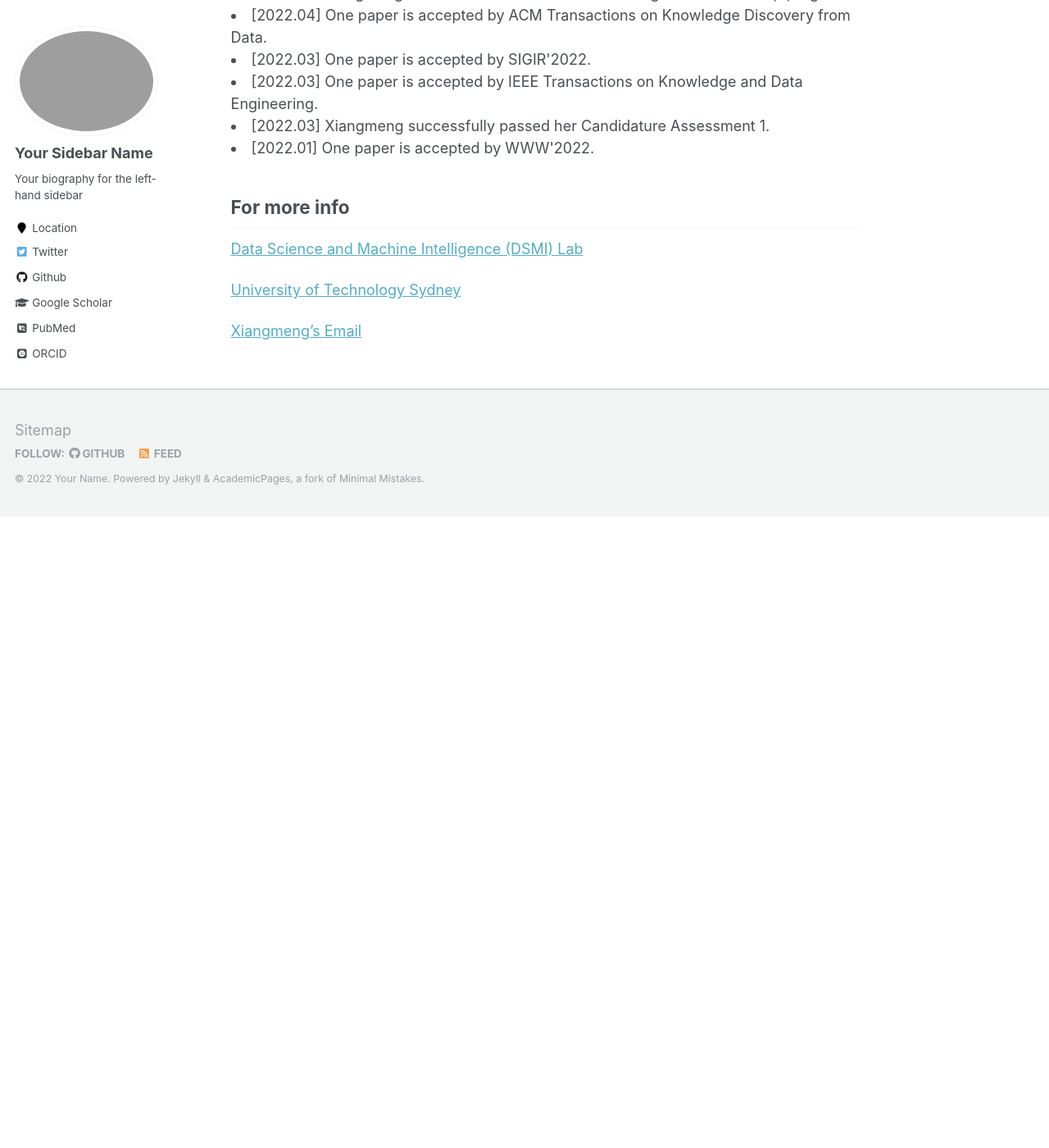
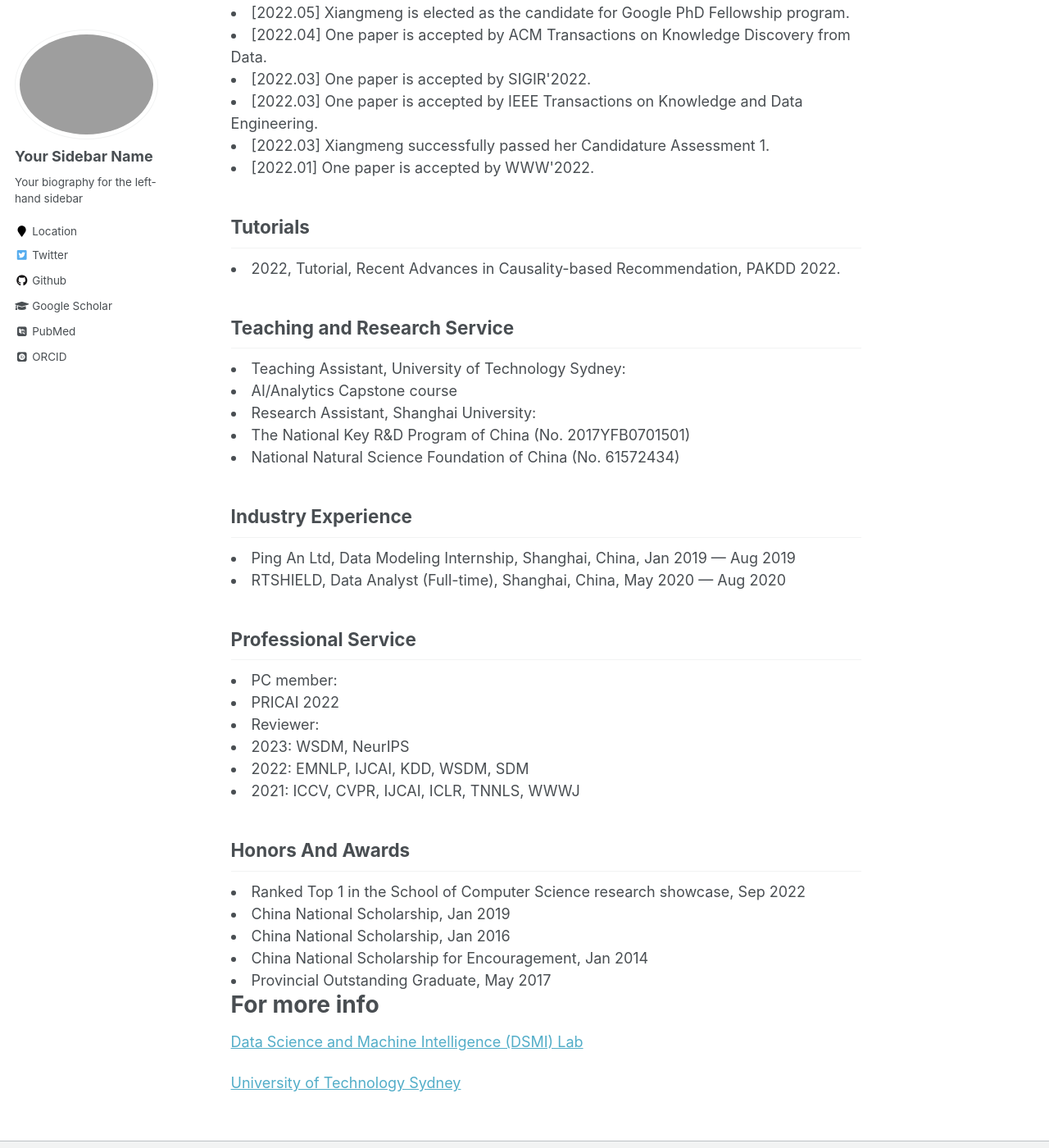
Before and after one commit to Chrystalii/homepage, a Jekyll site: the page built from _pages/about.md, in a window 1280 px wide and 1400 px high, scrolled down 813 px. Shown: the whole window at 82% size. Built offline with Jekyll 4.4.1, drawn with Linux system fonts in a browser that asks for light colours; some web fonts are replaced; before the commit the page ends 1443 px from its top, so only the background shows below that.

Commit message:
Add files via upload

```diff
--- a/_pages/about.md
+++ b/_pages/about.md
@@ -14,7 +14,7 @@ I’m Xiangmeng Wang, a Ph.D. student at the School of Computer Science, Faculty
 My research interests lie primarily in explainable artificial intelligence, data analysis, and causal machine learning. My papers have been published in top-tier conferences and journals in the field of machine learning.
 
 News
-======
+------
 <li>[2022.11] Submitted two papers to WWW'2023. </li>
 <li>[2022.10] Xiangmeng is ranked the No.1 in the School of Computer Science’s research showcase competition (presentation category).</li>
 <li>[2022.09] Xiangmeng has been elected as the candidate for Apple Scholar Fellowship program.</li>
@@ -28,11 +28,47 @@ News
 <li>[2022.03] Xiangmeng successfully passed her Candidature Assessment 1.</li>
 <li>[2022.01] One paper is accepted by WWW'2022.</li>
 
+Tutorials
+------
+<li> 2022, Tutorial, Recent Advances in Causality-based Recommendation, PAKDD 2022. </li>
+
+Teaching and Research Service
+------
+<li>Teaching Assistant, University of Technology Sydney:
+  <li>AI/Analytics Capstone course</li>
+</li>
+<li>Research Assistant, Shanghai University:
+  <li>The National Key R&D Program of China (No. 2017YFB0701501)</li>
+  <li>National Natural Science Foundation of China (No. 61572434)</li>
+</li>
+
+Industry Experience
+------
+<li>Ping An Ltd, Data Modeling Internship, Shanghai, China, Jan 2019 — Aug 2019</li>
+<li>RTSHIELD, Data Analyst (Full-time), Shanghai, China, May 2020 — Aug 2020</li>
+
+Professional Service
+------
+<li>PC member:
+  <li>PRICAI 2022</li>
+</li>
+<li>Reviewer:
+  <li>2023: WSDM, NeurIPS</li>
+  <li>2022: EMNLP, IJCAI, KDD, WSDM, SDM</li>
+  <li>2021: ICCV, CVPR, IJCAI, ICLR, TNNLS, WWWJ</li>
+</li>
+
+
+Honors And Awards
+------
+<li>Ranked Top 1 in the School of Computer Science research showcase, Sep 2022</li>
+<li>China National Scholarship, Jan 2019</li>
+<li>China National Scholarship, Jan 2016</li>
+<li>China National Scholarship for Encouragement, Jan 2014</li>
+<li>Provincial Outstanding Graduate, May 2017</li>
 
 For more info
-------
+======
 [Data Science and Machine Intelligence (DSMI) Lab](http://dsmi.tech/)
 
 [University of Technology Sydney](https://www.uts.edu.au/)
-
-[Xiangmeng's Email](xiangmeng.wang@student.uts.edu.au)
```
